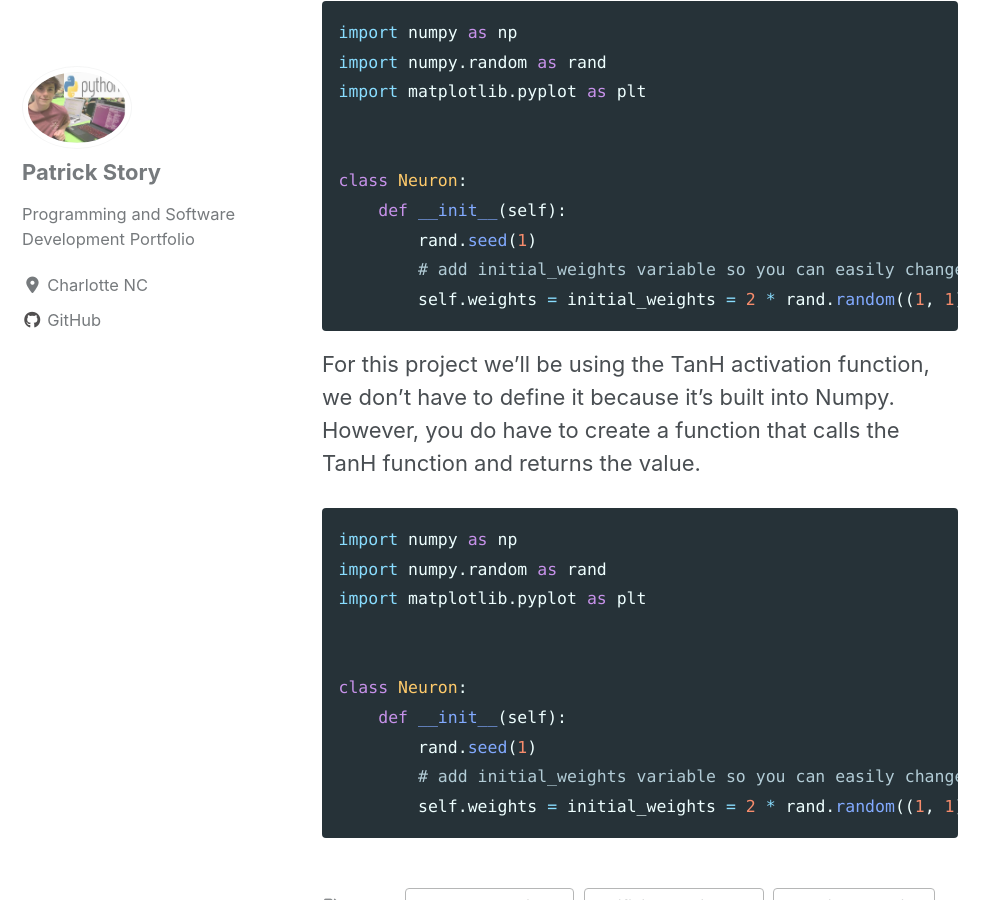
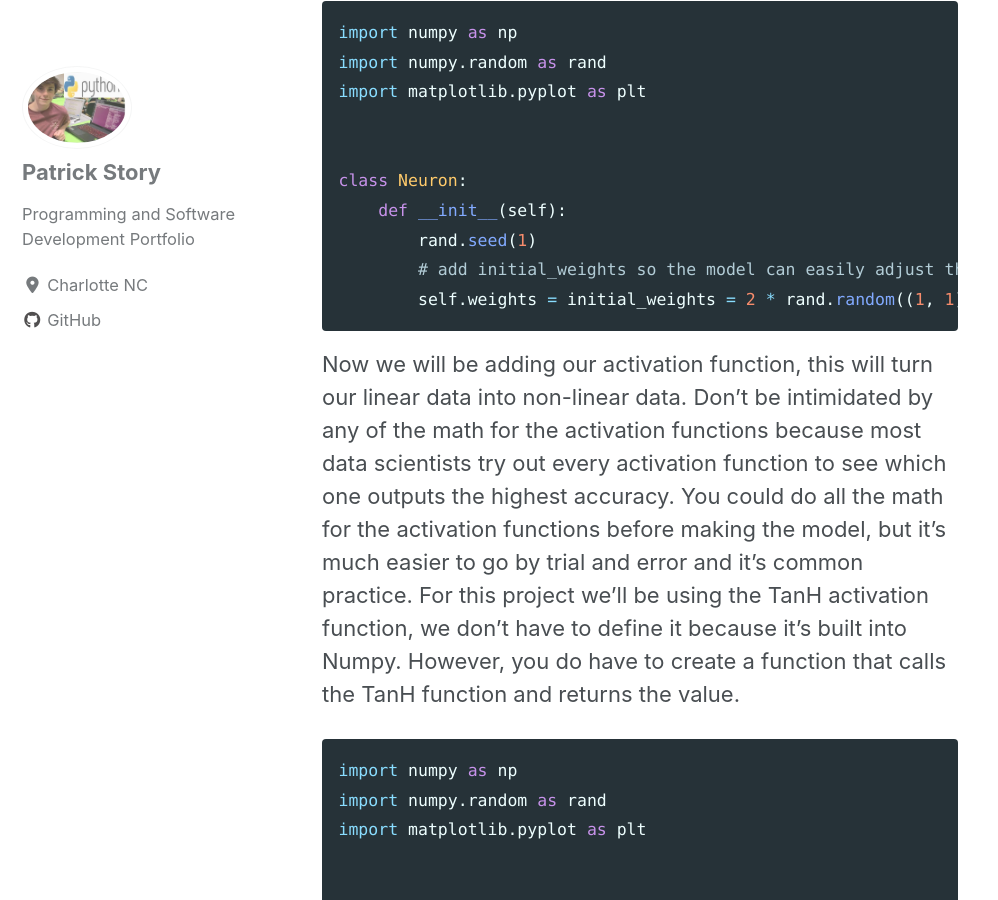
Before and after one commit to Patchyst/Patchyst.github.io, a Jekyll site: the page built from _posts/2019-08-15-My_First_Machine_Learning_Model.md, in a window 1280 px wide and 900 px high, scrolled down 5799 px. Shown: the whole window, without its empty margins (0-998 px from the left). Built offline with Jekyll 4.4.1, drawn with Linux system fonts in a browser that asks for light colours; cached includes are drawn as plain includes; nearby versions of some CDN libraries.

Commit message:
updating build a neuron

````diff
--- a/_posts/2019-08-15-My_First_Machine_Learning_Model.md
+++ b/_posts/2019-08-15-My_First_Machine_Learning_Model.md
@@ -68,10 +68,10 @@ import matplotlib.pyplot as plt
 class Neuron:
     def __init__(self):
         rand.seed(1)
-        # add initial_weights variable so you can easily change the weight attribute whenever you need to
+        # add initial_weights so the model can easily adjust the weights
         self.weights = initial_weights = 2 * rand.random((1, 1)) - 1
 ```
-For this project we'll be using the TanH activation function, we don't have to define it because it's built into Numpy. However, you do have to create a function that calls the TanH function and returns the value.
+Now we will be adding our activation function, this will turn our linear data into non-linear data. Don't be intimidated by any of the math for the activation functions because most data scientists try out every activation function to see which one outputs the highest accuracy. You could do all the math for the activation functions before making the model, but it's much easier to go by trial and error and it's common practice. For this project we'll be using the TanH activation function, we don't have to define it because it's built into Numpy. However, you do have to create a function that calls the TanH function and returns the value.
 ```python
 import numpy as np
 import numpy.random as rand
````
